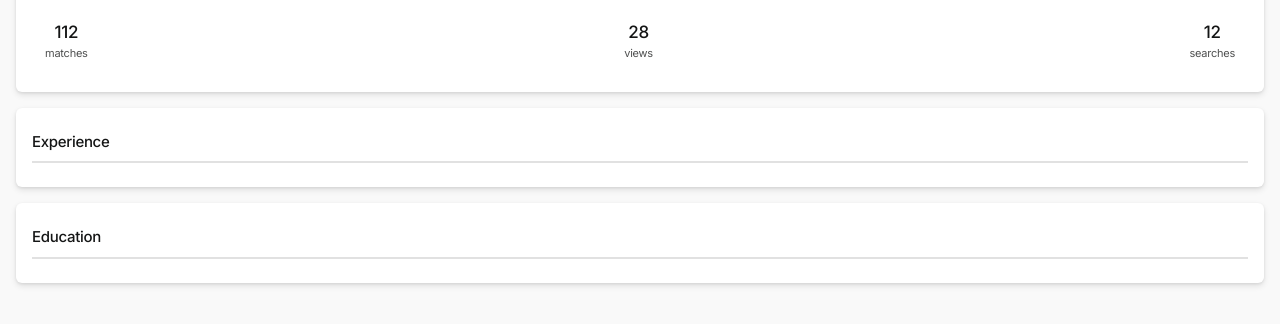
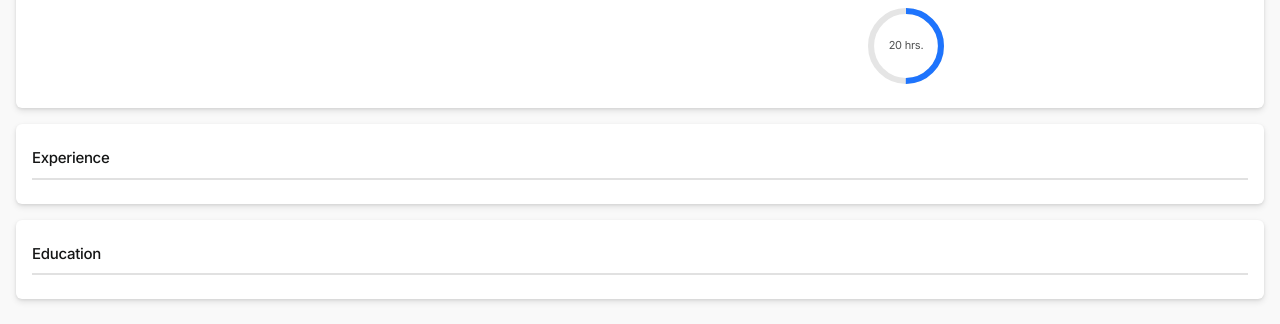
Before and after one commit to jafman33/narwhal, a Flask app: template templates/talent/profile.html in a window 1280 px wide. Shown: the part 118-442 px from the top of the page. Run offline with Flask 2, Linux system fonts and the light colour scheme; the template is opened without the code that fills it, so the values that code supplies are empty.

Commit message:
working on availability for engineer's profile. Must update profile edit section

```diff
--- a/main.py
+++ b/main.py
@@ -472,11 +472,10 @@ def add_application():
                 pm_data = client.query(q.get(q.match(q.index("userEmail_index"), project_email)))["data"]
                 auth = pm_data["sub"]["keys"]["auth"]
                 project_title = pm_data["projects"][project_id]["title"]
-                print("MANAGED TO FIND PM_DATA")
             except:
-                print("DID NOT MANAGE TO FIND PM_DATA")
                 auth = ''
                 project_title = ''
+                return '', 204
 
             return jsonify({
             "status": "success",
@@ -515,11 +514,7 @@ def new_applicant_notification():
 
     try:
         subscription = client.query(q.get(q.match(q.index("sub_auth_index"), auth)))["data"]["sub"]
-        print("Found Authorization on database. Sending push!")
     except:
-        print("----------------------------------")
-        print("NOTE: did NOT find authorization for this user.")
-        print("----------------------------------")
         return '', 204
     results = trigger_push_notification(
         subscription,
--- a/templates/talent/profile.html
+++ b/templates/talent/profile.html
@@ -12,6 +12,7 @@
 {% endif %} #}
 <!--  -->
 {% block content %}
+
 
 
 <!-- App Header -->
@@ -68,30 +69,72 @@
                 </div>
 
                 <div class="section mt-1">
-                    <div class="profile-info">
-                        <div class=" bio">
-                            {{user.data.profile.summary}}
+                    <div class="row">
+                        <div class="col-8">
+                            <div class="profile-info">
+                                <div class="bio" style="text-align: justify;">
+                                    {{user.data.profile.summary}}
+                                </div>
+                            </div>
                         </div>
+                        <div class="col-4">
+                            <div class="section">
+                                <div class="row" style="width: 100px;">
+                                    <div class="col">
+                                        <div class="circle-progress-container">
+                                            <div id="progress1">
+                                                <div class="inner">
+                                                    <p class="mt-2">20 hrs.</p>
+                                                </div>
+                                            </div>
+                                        </div>
+                                    </div>
+                                    <!-- <p class="mt-2">Availability</p> -->
+                                </div>
+                            </div>
+                        </div>
+
                     </div>
                 </div>
 
-                <div class="text-center mt-2">
+                <!-- <div class="text-center mt-2">
                     <div class="profile-stats ps-1 pe-1">
                         <a href="#" class="item">
-                            <strong>112</strong>matches
+                            <strong>7</strong>matches
                         </a>
                         <a href="#" class="item">
                             <strong>28</strong>views
                         </a>
                         <a href="#" class="item">
-                            <strong>12</strong>searches
+                            <strong>15</strong>searches
                         </a>
                     </div>
-                </div>
+                </div> -->
 
             </div>
         </div>
     </div>
+
+    <!-- <div class="section mt-2">
+        <div class="card">
+            <div class="card-body">
+                <div class="section mt-2">
+                    <div class="row" style="width: 100px; margin: 0 auto">
+                        <div class="col">
+                            <div class="circle-progress-container">
+                                <div id="progress1">
+                                    <div class="inner">
+                                        <p class="mt-2">20 hrs.</p>
+                                    </div>
+                                </div>
+                            </div>
+                        </div>
+                        <p class="mt-2">Availability</p>
+                    </div>
+                </div>
+            </div>
+        </div>
+    </div> -->
 
     <div class="section mt-2">
         <div class="card">
@@ -157,6 +200,20 @@
         </div>
     </div>
 
+    <script src="../static/assets/js/plugins/progressbar-js/progressbar.min.js"></script>
+    <script>
+        var circleProgress1 = new ProgressBar.Circle(progress1, {
+            strokeWidth: 8,
+            easing: 'easeInOut',
+            duration: 2400,
+            color: '#1E74FD',
+            trailColor: '#E5E5E5',
+            trailWidth: 8,
+            svgStyle: null
+        });
+
+        circleProgress1.animate(0.50); // percent
+    </script>
 
 
 </div>
```
